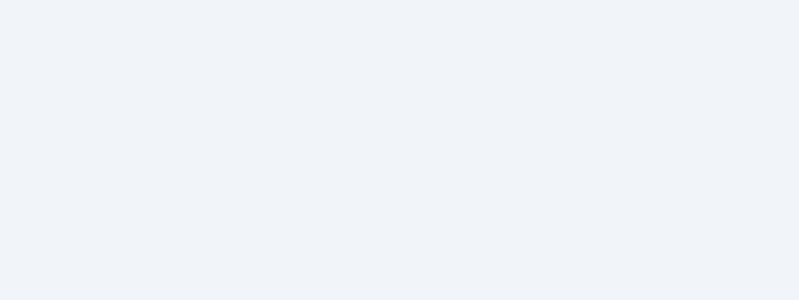
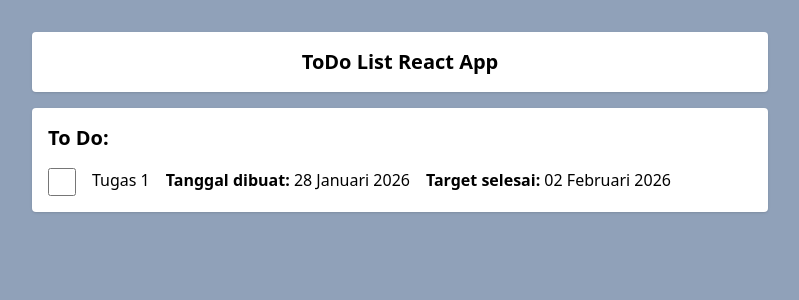
Before and after one commit to rezafauzan/koda-b6-react7, a React (Vite) app: page / in a window 1280 px wide. Shown: the top 300 px of the page, without its empty margins (240-1039 px from the left). Built offline with nearby package versions, Linux system fonts and the light colour scheme.

Commit message:
Feat: add base layout for to do list

```diff
--- a/index.html
+++ b/index.html
@@ -7,7 +7,7 @@
     <title>todolist-app</title>
     <link rel="stylesheet" href="/src/assets/css/style.css">
   </head>
-  <body class="bg-slate-100">
+  <body class="bg-slate-400">
     <div id="root"></div>
     <script type="module" src="/src/main.jsx"></script>
   </body>
--- a/src/App.jsx
+++ b/src/App.jsx
@@ -1,8 +1,25 @@
-import { useState } from 'react'
-
 function App() {
     return (
-        <></>
+        <section>
+            <div className="container w-3xl p-4 mx-auto my-4 flex flex-col gap-4">
+                <div className="section-header rounded bg-white shadow p-4 flex justify-center items-center">
+                    <h1 className="text-xl font-bold">ToDo List React App</h1>
+                </div>
+                <div className="section-body rounded bg-white shadow p-4 flex flex-col justify-center items-center gap-4">
+                    <h1 className="w-full text-xl font-bold">To Do:</h1>
+                    <ul className="w-full flex flex-col gap-4">
+                        <li>
+                            <label className="flex gap-4 w-full">
+                                <input type="checkbox" id="checkbox" name="todo" className="w-7 h-7"/>
+                                <span>Tugas 1</span>
+                                <span><span className="font-bold">Tanggal dibuat:</span> 28 Januari 2026</span>
+                                <span><span className="font-bold">Target selesai:</span> 02 Februari 2026</span>
+                            </label>
+                        </li>
+                    </ul>
+                </div>
+            </div>
+        </section>
     )
 }
 
```
